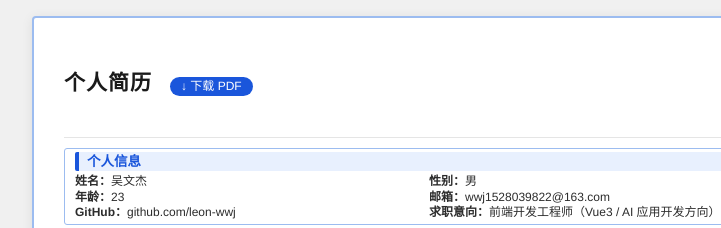
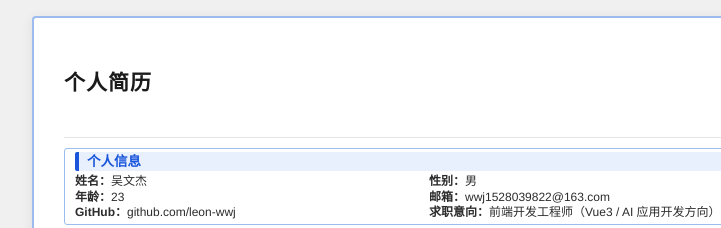
Before and after one commit to leon-wwj/resume, a plain HTML site: page index.html in a window 1280 px wide. Shown: the top 228 px of the page, 211-932 px from the left. Drawn offline with Linux system fonts and the light colour scheme.

Commit message:
Revert download button

```diff
--- a/index.html
+++ b/index.html
@@ -78,8 +78,6 @@
     body { background: #fff; }
     .page { box-shadow: none; margin: 0; max-width: none; padding: 18px 28px; }
   }
-  .dl-btn { display:inline-block; margin-left:6px; padding:2px 11px; font-size:12px; color:#fff !important; background:#1a56db; border-radius:11px; text-decoration:none; }
-  @media print { .dl-btn { display:none !important; } }
 </style>
 </head>
 <body>
@@ -87,7 +85,7 @@
   <header>
     <div>
       <div class="name-row">
-        <h1>个人简历</h1><a class="dl-btn" href="简历-吴文杰.pdf" download="简历-吴文杰.pdf">↓ 下载 PDF</a>
+        <h1>个人简历</h1>
       </div>
     </div>
     <div class="photo"><img src="证件照.jpg" alt="证件照"></div>
```
